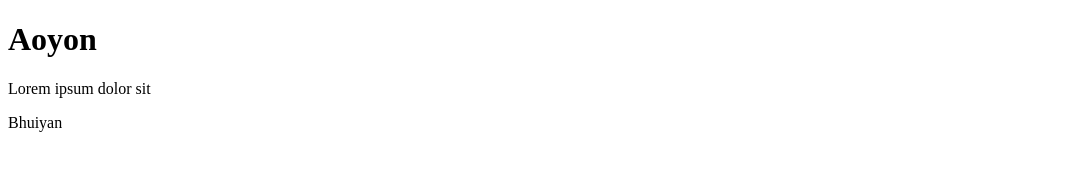
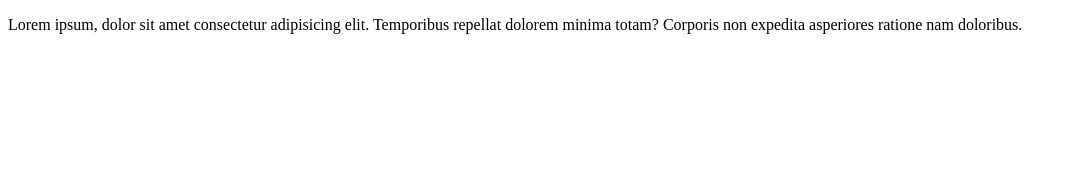
Before and after one commit to aoyon-bhuiyan/first-project, a plain HTML site: page index.html in a window 1280 px wide. Shown: the whole page, without its empty margins (0-1073 px from the left). Drawn offline with Linux system fonts and the light colour scheme.

Commit message:
ptag added

```diff
--- a/index.html
+++ b/index.html
@@ -6,8 +6,6 @@
     <title>Document</title>
 </head>
 <body>
-    <h1>Aoyon</h1>
-    <p>Lorem ipsum dolor sit </p>
-    <p>Bhuiyan</p>
+ <p>Lorem ipsum, dolor sit amet consectetur adipisicing elit. Temporibus repellat dolorem minima totam? Corporis non expedita asperiores ratione nam doloribus.</p>
 </body>
 </html>
```
